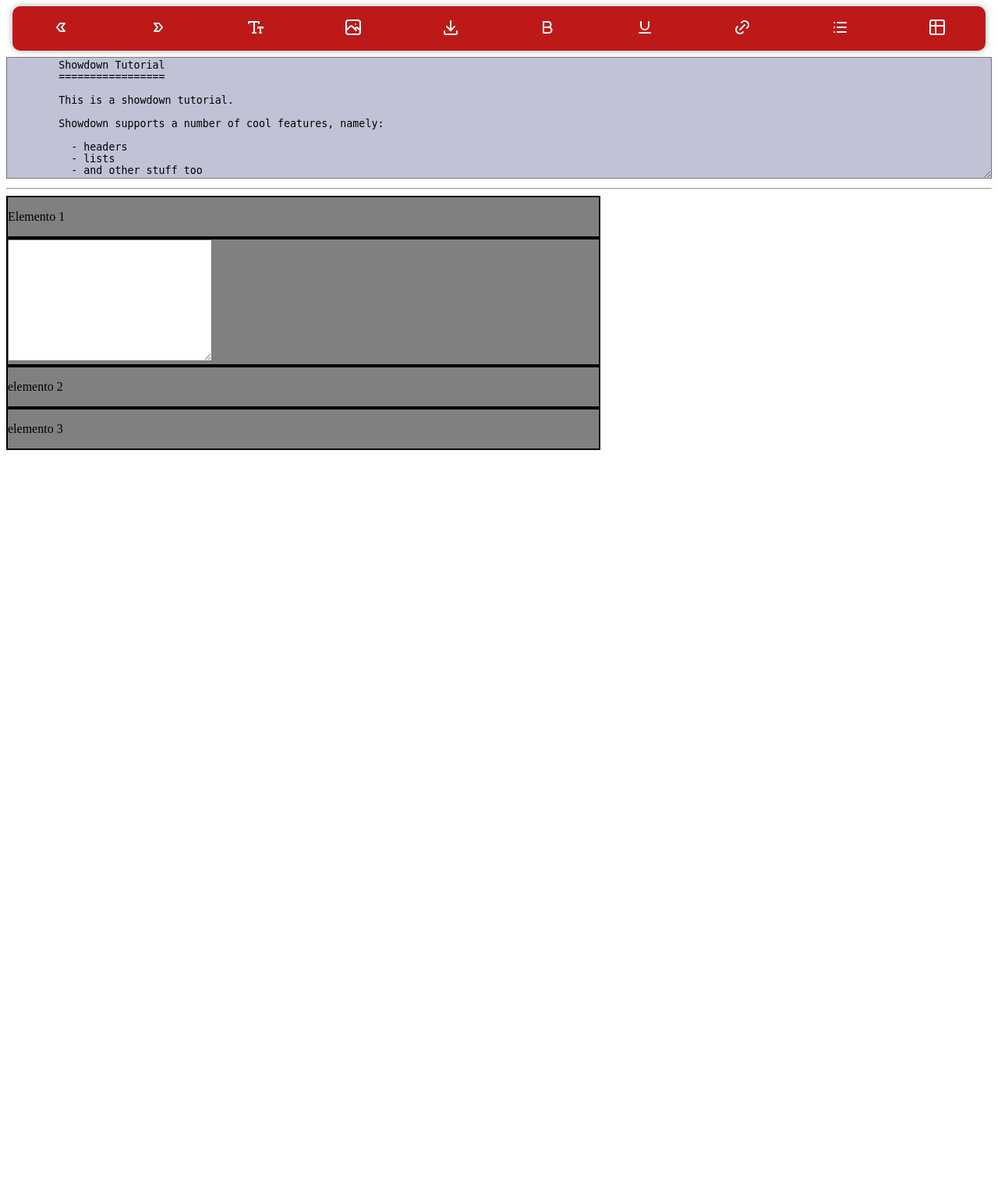
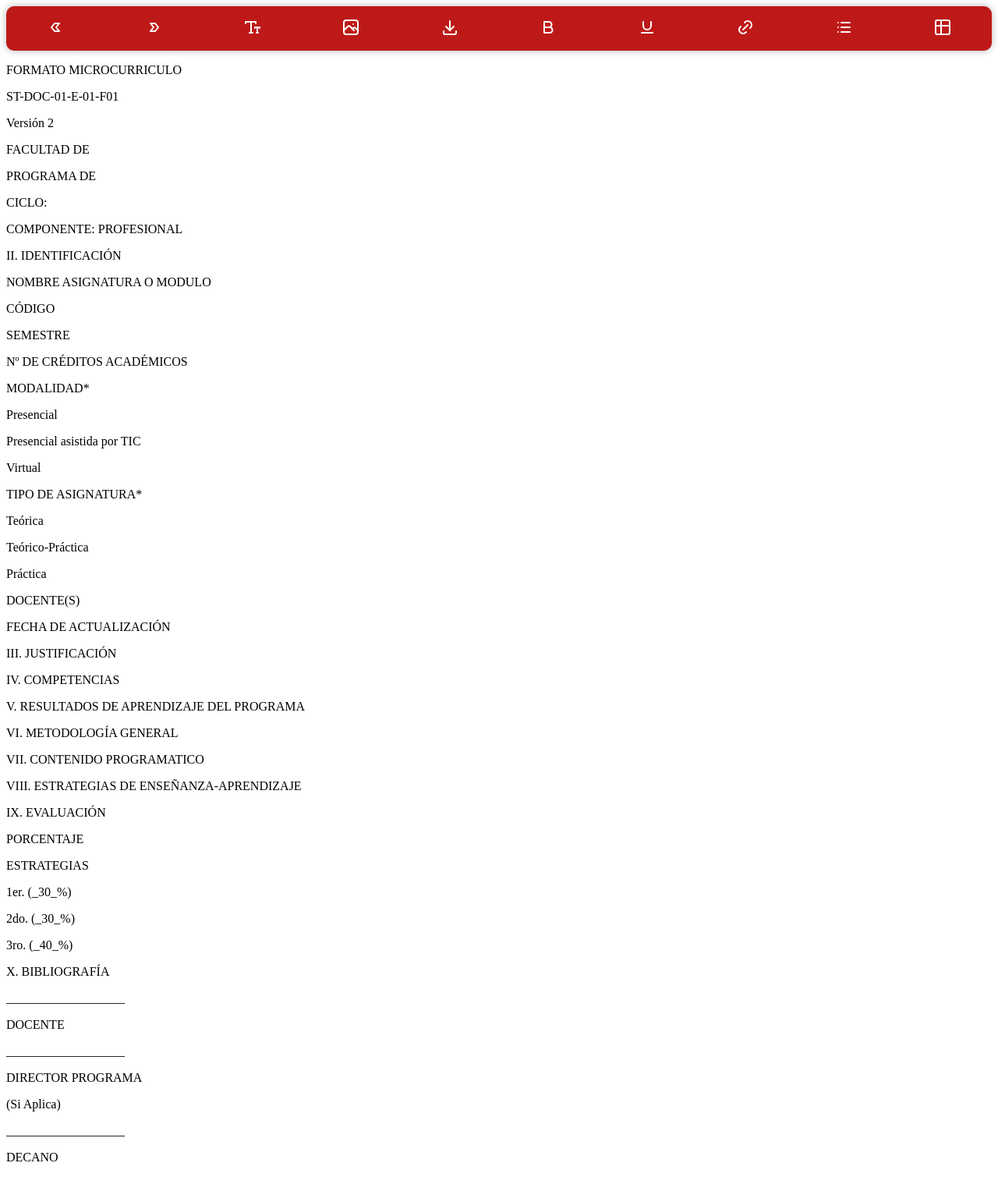
Before and after one commit to ellery25/EditorOnline, a Flask app: page / in a window 1280 px wide. Shown: the whole page at 78% size. Before the commit the page ends 577 px from the top, so only its background shows below. Run offline with Flask 3, Linux system fonts and the light colour scheme; some libraries are stand-ins or nearby versions.

Commit message:
Plantilla Syllabus

```diff
--- a/src/app.py
+++ b/src/app.py
@@ -4,7 +4,7 @@
 
 @app.route("/", methods=['GET'])
 def index():
-    return render_template("index.html")
+    return render_template("editor_syllabus.html")
 
 if __name__ == "__main__":
     app.run(debug=True)
--- a/src/config/static/css/style.css
+++ b/src/config/static/css/style.css
@@ -3,7 +3,6 @@
   .navigation {
     background-color: rgb(190, 25, 25);
     border-radius: 10px;
-    margin: 8px;
     box-shadow: 0 0 10px rgba(0, 0, 0, 0.3);
 
   }
--- /dev/null
+++ b/src/config/templates/editor_syllabus.html
@@ -0,0 +1,417 @@
+{% extends "layout.html" %}
+
+{% block content %}
+
+<header class="navigation">
+    <nav class="navi">
+        <a href="">
+          <svg xmlns="http://www.w3.org/2000/svg" class="icon icon-tabler icon-tabler-arrow-badge-left" width="24" height="24" viewBox="0 0 24 24" stroke-width="2" stroke="#ffffff" fill="none" stroke-linecap="round" stroke-linejoin="round">
+            <path stroke="none" d="M0 0h24v24H0z" fill="none"/>
+            <path d="M11 17h6l-4 -5l4 -5h-6l-4 5z" />
+          </svg>
+        </a>
+        <a href="">
+          <svg xmlns="http://www.w3.org/2000/svg" class="icon icon-tabler icon-tabler-arrow-badge-right" width="24" height="24" viewBox="0 0 24 24" stroke-width="2" stroke="#ffffff" fill="none" stroke-linecap="round" stroke-linejoin="round">
+            <path stroke="none" d="M0 0h24v24H0z" fill="none"/>
+            <path d="M13 7h-6l4 5l-4 5h6l4 -5z" />
+          </svg>
+        </a>
+
+        <a href="#">
+          <svg xmlns="http://www.w3.org/2000/svg" class="icon icon-tabler icon-tabler-text-size" width="24" height="24" viewBox="0 0 24 24" stroke-width="2" stroke="#ffffff" fill="none" stroke-linecap="round" stroke-linejoin="round">
+            <path stroke="none" d="M0 0h24v24H0z" fill="none"/>
+            <path d="M3 7v-2h13v2" />
+            <path d="M10 5v14" />
+            <path d="M12 19h-4" />
+            <path d="M15 13v-1h6v1" />
+            <path d="M18 12v7" />
+            <path d="M17 19h2" />
+          </svg>
+          </a>
+          <a href="">
+            <svg xmlns="http://www.w3.org/2000/svg" class="icon icon-tabler icon-tabler-photo" width="24" height="24" viewBox="0 0 24 24" stroke-width="2" stroke="#ffffff" fill="none" stroke-linecap="round" stroke-linejoin="round">
+              <path stroke="none" d="M0 0h24v24H0z" fill="none"/>
+              <path d="M15 8h.01" />
+              <path d="M3 6a3 3 0 0 1 3 -3h12a3 3 0 0 1 3 3v12a3 3 0 0 1 -3 3h-12a3 3 0 0 1 -3 -3v-12z" />
+              <path d="M3 16l5 -5c.928 -.893 2.072 -.893 3 0l5 5" />
+              <path d="M14 14l1 -1c.928 -.893 2.072 -.893 3 0l3 3" />
+            </svg>
+          </a>
+          <a href="">
+            <svg xmlns="http://www.w3.org/2000/svg" class="icon icon-tabler icon-tabler-download" width="24" height="24" viewBox="0 0 24 24" stroke-width="2" stroke="#ffffff" fill="none" stroke-linecap="round" stroke-linejoin="round">
+              <path stroke="none" d="M0 0h24v24H0z" fill="none"/>
+              <path d="M4 17v2a2 2 0 0 0 2 2h12a2 2 0 0 0 2 -2v-2" />
+              <path d="M7 11l5 5l5 -5" />
+              <path d="M12 4l0 12" />
+            </svg>
+          </a>
+          <a href="">
+            <svg xmlns="http://www.w3.org/2000/svg" class="icon icon-tabler icon-tabler-bold" width="24" height="24" viewBox="0 0 24 24" stroke-width="2" stroke="#ffffff" fill="none" stroke-linecap="round" stroke-linejoin="round">
+              <path stroke="none" d="M0 0h24v24H0z" fill="none"/>
+              <path d="M7 5h6a3.5 3.5 0 0 1 0 7h-6z" />
+              <path d="M13 12h1a3.5 3.5 0 0 1 0 7h-7v-7" />
+            </svg>
+          </a>
+          <a href="">
+            <svg xmlns="http://www.w3.org/2000/svg" class="icon icon-tabler icon-tabler-underline" width="24" height="24" viewBox="0 0 24 24" stroke-width="2" stroke="#ffffff" fill="none" stroke-linecap="round" stroke-linejoin="round">
+              <path stroke="none" d="M0 0h24v24H0z" fill="none"/>
+              <path d="M7 5v5a5 5 0 0 0 10 0v-5" />
+              <path d="M5 19h14" />
+            </svg>
+          </a>
+          <a href="">
+            <svg xmlns="http://www.w3.org/2000/svg" class="icon icon-tabler icon-tabler-link" width="24" height="24" viewBox="0 0 24 24" stroke-width="2" stroke="#ffffff" fill="none" stroke-linecap="round" stroke-linejoin="round">
+              <path stroke="none" d="M0 0h24v24H0z" fill="none"/>
+              <path d="M9 15l6 -6" />
+              <path d="M11 6l.463 -.536a5 5 0 0 1 7.071 7.072l-.534 .464" />
+              <path d="M13 18l-.397 .534a5.068 5.068 0 0 1 -7.127 0a4.972 4.972 0 0 1 0 -7.071l.524 -.463" />
+            </svg>
+          </a>
+
+          <a href="">
+            <svg xmlns="http://www.w3.org/2000/svg" class="icon icon-tabler icon-tabler-list" width="24" height="24" viewBox="0 0 24 24" stroke-width="2" stroke="#ffffff" fill="none" stroke-linecap="round" stroke-linejoin="round">
+              <path stroke="none" d="M0 0h24v24H0z" fill="none"/>
+              <path d="M9 6l11 0" />
+              <path d="M9 12l11 0" />
+              <path d="M9 18l11 0" />
+              <path d="M5 6l0 .01" />
+              <path d="M5 12l0 .01" />
+              <path d="M5 18l0 .01" />
+            </svg>
+          </a>
+
+          <a href="">
+            <svg xmlns="http://www.w3.org/2000/svg" class="icon icon-tabler icon-tabler-table" width="24" height="24" viewBox="0 0 24 24" stroke-width="2" stroke="#ffffff" fill="none" stroke-linecap="round" stroke-linejoin="round">
+              <path stroke="none" d="M0 0h24v24H0z" fill="none"/>
+              <path d="M3 5a2 2 0 0 1 2 -2h14a2 2 0 0 1 2 2v14a2 2 0 0 1 -2 2h-14a2 2 0 0 1 -2 -2v-14z" />
+              <path d="M3 10h18" />
+              <path d="M10 3v18" />
+            </svg>
+          </a>
+        </nav>
+</header>
+
+    <!-- Cuadro de inicio -->
+    <div class="cuerpo" id="DivExportar">
+        <section class="inicio">
+            <div class="imageLibre">
+
+            </div>
+            <div class="titulo">
+                <p>FORMATO MICROCURRICULO</p>
+            </div>
+            <div class="documento">
+                <p>ST-DOC-01-E-01-F01</p>
+            </div>
+            <div class="version">
+                <p>Versión 2</p>
+            </div>
+            <div class="fecha" id="date">
+
+            </div>
+        </section>
+
+        <!-- Facultad del syllabus y el programa -->
+        <section class="facultad-programa">
+            <div class="facultad">
+                <p>FACULTAD DE <span id="Facultad"></span></p>
+            </div>
+            <div class="programa">
+                <p>PROGRAMA DE <span id="Programa"></span></p>
+            </div>
+        </section>
+
+        <!-- Ciclo -->
+        <section class="ciclo">
+            <div class="tipoCiclo">
+                <p>CICLO:    <span id="ciclo"></span></p>
+            </div>
+            <div class="componenteCiclo">
+                <p>COMPONENTE: PROFESIONAL</p>
+            </div>
+        </section>
+
+        <!-- Identificación -->
+        <section class="identificacion" id="identification">
+            <div class="tIdentificacion">
+                <p>II.     IDENTIFICACIÓN</p>
+            </div>
+            <div class="cuadroIdentificacion">
+                <!-- fila nombre asignatura -->
+                <div class="filaNombreAsignatura">
+                    <div class="tNombreAsignatura">
+                        <p>NOMBRE ASIGNATURA O MODULO</p>
+                    </div>
+                    <div class="NombreAsignatura" id="nameAsignatura">
+
+                    </div>
+                </div>
+                <!-- fila codigo asignatura -->
+                <div class="filaCodigoAsignatura">
+                    <div class="tCodigo">
+                        <p>CÓDIGO</p>
+                    </div>
+                    <div class="CodigoAsignatura" id="codeAsignatura">
+
+                    </div>
+                </div>
+                <!-- fila semestre de la asignatura -->
+                <div class="filaSemestreAsignatura">
+                    <div class="tSemestre">
+                        <p>SEMESTRE</p>
+                    </div>
+                    <div class="SemestreAsignatura" id="semesterAsignatura">
+
+                    </div>
+                </div>
+                <!-- fila creditos academicos -->
+                <div class="filaCreditosAcademicos">
+                    <div class="tCreditos">
+                        <p>Nº DE CRÉDITOS ACADÉMICOS</p>
+                    </div>
+                    <div class="creditosAcademicos" id="creditsAcademicos">
+
+                    </div>
+                </div>
+                <!-- fila modalidad asignatura -->
+                <div class="filaModalidadAsignatura">
+                    <div class="tModalidad">
+                        <p>MODALIDAD*</p>
+                    </div>
+                    <!-- campo de las modalidades -->
+                    <div class="tipoModalidades">
+                        <div class="filaModalidadPresencial">
+
+                            <div class="modalidadPresencial">
+                                <P>Presencial</P>
+                            </div>
+
+                            <div class="campoModalidadPresencial" id="idModalidadPresencial">
+
+                            </div>
+                        </div>
+
+                        <div class="filaModalidadTIC">
+                            <div class="modalidadTIC">
+                                <p>Presencial asistida por TIC</p>
+                            </div>
+
+                            <div class="campoTIC" id="idModalidadTIC">
+
+                            </div>
+                        </div>
+
+                        <div class="filaModalidadVirtual">
+                            <div class="modalidadVirtual">
+                                <p>Virtual</p>
+                            </div>
+                            <div class="campoVirtual" id="idModalidadVirtual">
+
+                            </div>
+                        </div>
+                    </div>
+                </div>
+
+               <!--  fila tipo de asignatura -->
+
+                <div class="filaTipoAsignatura">
+                    <div class="tTipoAsignatura">
+                        <p>TIPO DE ASIGNATURA*</p>
+                    </div>
+                    <!-- campo de los tipos de asigntura -->
+                    <div class="tipoAsignaturas">
+                        <div class="filaAsignaturaTeorica">
+                            <div class="tTeorica">
+                                <p>Teórica</p>
+                            </div>
+                            <div class="campoTeorica" id="idAsignaturaTeorica">
+
+                            </div>
+                        </div>
+                        <div class="filaAsignaturaTeoricoPractica">
+                            <div class="tTeoricoPractica">
+                                <p>Teórico-Práctica</p>
+                            </div>
+                            <div class="campoTeoricoPractica" id="idAsignaturaTeoricoPractica">
+
+                            </div>
+                        </div>
+                        <div class="filaAsignaturaPractica">
+                            <div class="tPractica">
+                                <p>Práctica</p>
+                            </div>
+                            <div class="campoPractica" id="idAsignaturaPractica">
+
+                            </div>
+                        </div>
+                    </div>
+                </div>
+                <!-- fila docentes -->
+                <div class="filaDocentes">
+                    <div class="tDocentes">
+                        <p>DOCENTE(S)</p>
+                    </div>
+                    <div class="campoDocentes" id="idDocentes">
+
+                    </div>
+                </div>
+                <!-- fila fecha actualización -->
+                <div class="filaFechaActualizacion">
+                    <div class="tFechaActualizacion">
+                        <p>FECHA DE ACTUALIZACIÓN</p>
+                    </div>
+                    <div class="campoFechaActualizacion" id="dateActualizacion">
+
+                    </div>
+                </div>
+            </div>
+        </section>
+
+        <!-- III Justificación -->
+        <section class="justificacion">
+            <div class="tJustificacion">
+                III. JUSTIFICACIÓN
+            </div>
+            <div class="campoJustificacion" id="justification">
+
+            </div>
+        </section>
+
+        <!-- IV COMPETENCIAS -->
+        <section class="competencias">
+            <div class="tJustificacion">
+                <p>IV. COMPETENCIAS</p>
+                <div class="campoCompetencias" id="competences">
+
+                </div>
+            </div>
+        </section>
+        <!-- V resultados de aprendizaje del programa -->
+        <section class="aprendizaje">
+            <div class="tAprendizaje">
+                <p>V. RESULTADOS DE APRENDIZAJE DEL PROGRAMA</p>
+            </div>
+            <div class="campoAprendizaje" id="learning_results">
+
+            </div>
+        </section>
+
+       <!--  VI metodología general -->
+       <section class="metodología">
+        <div class="tMetodologia">
+            <p>VI. METODOLOGÍA GENERAL</p>
+        </div>
+        <div class="campoMetodologias" id="methodology">
+
+        </div>
+       </section>
+
+       <!-- VII. CONTENIDOS PROGRAMÁTICOS VIII. ESTRATEGIAS DE ENSEÑANZA DE APRENDIZAJE -->
+       <section class="contenido-estrategias">
+            <div class="contenidoProgramatico">
+                <div class="tContenidoProgramatico">
+                    <p>VII. CONTENIDO PROGRAMATICO</p>
+                </div>
+                <div class="campoContenidoProgramatico" id="program_content">
+                    <div class="bloques">
+
+                    </div>
+                </div>
+            </div>
+            <!-- ESTRATEGIAS DE ENSEÑANZA DE APRENDIZAJE -->
+            <div class="estrategias">
+                <div class="estrategiasDeAprendizaje">
+                    <div class="tEstrategias">
+                        <p>VIII. ESTRATEGIAS DE ENSEÑANZA-APRENDIZAJE</p>
+                    </div>
+                    <div class="campoEstrategias" id="strategies">
+                        <div class="bloques">
+
+                        </div>
+                    </div>
+                </div>
+            </div>
+       </section>
+
+       <!-- EVALUACION -->
+       <section class="evaluacion">
+            <div class="tEvaluacion">
+                <p>IX. EVALUACIÓN</p>
+            </div>
+
+            <div class="tTablaPorcentaje-Estrategias">
+                <div class="tPorcentaje">
+                    <p>PORCENTAJE</p>
+                </div>
+                <div class="tEstrategias">
+                    <p>ESTRATEGIAS</p>
+                </div>
+            </div>
+
+            <div class="porcentaje-estrategias">
+                <div class="primerCorte">
+                    <div class="tPrimerCorte">
+                        <p>1er. (_30_%)</p>
+                    </div>
+                    <div class="estrategiasPrimerCorte">
+                        <div class="bloques" id="firstEvaluation">
+
+                        </div>
+                    </div>
+                </div>
+                <div class="segundoCorte">
+                    <div class="tSegundoCorte">
+                        <p>2do. (_30_%)</p>
+                    </div>
+                    <div class="estrategiasSegundoCorte">
+                        <div class="bloques" id="secondEvaluation">
+
+                        </div>
+                    </div>
+                </div>
+                <div class="tercerCorte">
+                    <div class="tTercerCorte">
+                        <p>3ro. (_40_%)</p>
+                    </div>
+                    <div class="estrategiasTercerCorte">
+                        <div class="bloques" id="thirdEvaluation">
+
+                        </div>
+                    </div>
+                </div>
+            </div>
+
+       </section>
+
+       <!-- BIBLIOGRAFÍA -->
+       <section class="bibliografia">
+            <div class="tBibliografia">
+                <p>X. BIBLIOGRAFÍA</p>
+            </div>
+            <div class="campoBibliografia" id="bibliography">
+
+            </div>
+       </section>
+
+       <section class="firmas">
+            <div class="docente">
+                <p>___________________</p>
+                <p>     DOCENTE       </p>
+            </div>
+            <div class="directorPrograma">
+                <p>___________________</p>
+                <p>DIRECTOR PROGRAMA</p>
+                <p>(Si Aplica)</p>
+            </div>
+            <div class="decano">
+                <p>___________________</p>
+                <p>DECANO</p>
+            </div>
+       </section>
+
+    </div>
+
+    <script src="https://cdn.jsdelivr.net/npm/sortablejs@latest/Sortable.min.js"></script>
+    <script src="{{ url_for('static', filename='js/drag.js') }}"></script>
+
+{% endblock %}
```
